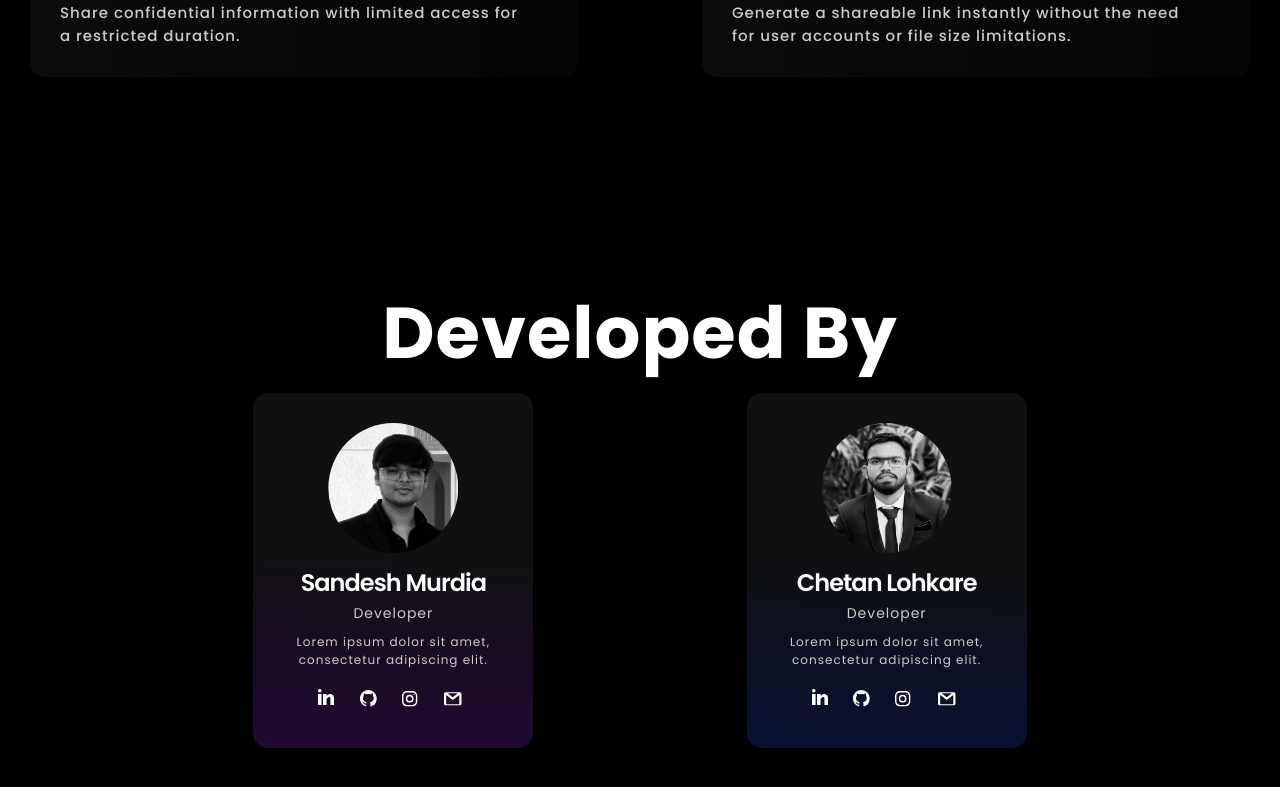
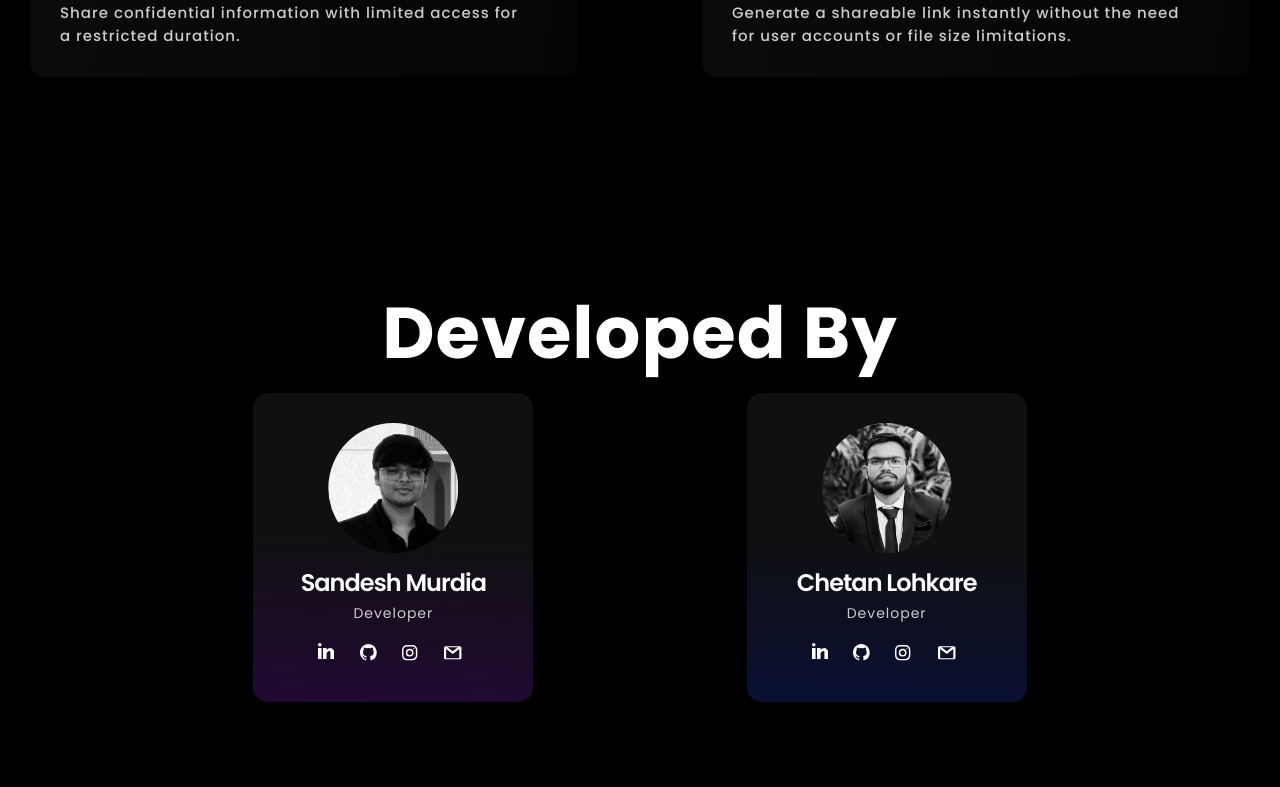
Before and after one commit to sandeshmurdia/TempVaultFE, a React (Create React App) app: page / in a window 1280 px wide. Shown: the part 1780-2567 px from the top of the page. Built offline with nearby package versions, Linux system fonts and the light colour scheme.

Commit message:
csschanges

```diff
--- a/src/components/Mainpage.tsx
+++ b/src/components/Mainpage.tsx
@@ -161,9 +161,10 @@ function Mainpage() {
                   </div>
                   <p className="about-name">Sandesh Murdia</p>
                   <p className="text-blk position-about">Developer</p>
-                  <p className="text-blk feature-text">
+                  {/* <p className="text-blk feature-text">
                     Lorem ipsum dolor sit amet, consectetur adipiscing elit.
-                  </p>
+                  </p> */}
+                  <br></br>
                   <div className="social-icons">
                     <a href="https://www.linkedin.com/in/sandeshmurdia/" target="_blank">
                       <img height={22} width={22} src={linkedin} />
@@ -202,9 +203,10 @@ function Mainpage() {
                   </div>
                   <p className="about-name">Chetan Lohkare </p>
                   <p className="text-blk position-about">Developer</p>
-                  <p className="text-blk feature-text">
+                  {/* <p className="text-blk feature-text">
                     Lorem ipsum dolor sit amet, consectetur adipiscing elit.
-                  </p>
+                  </p> */}
+                  <br></br>
                   <div className="social-icons">
                     <a href="https://www.linkedin.com/in/chetan-lohkare-4b3007195" target="_blank">
                       <img height={22} width={22} src={linkedin} />
```
